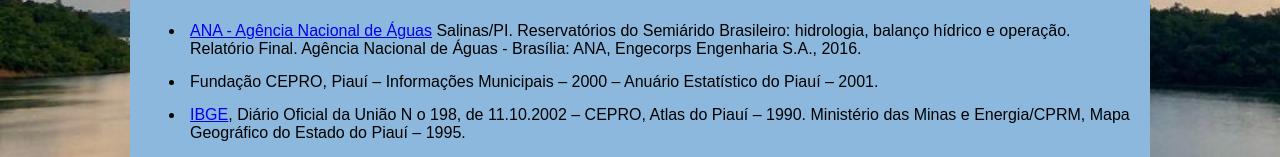
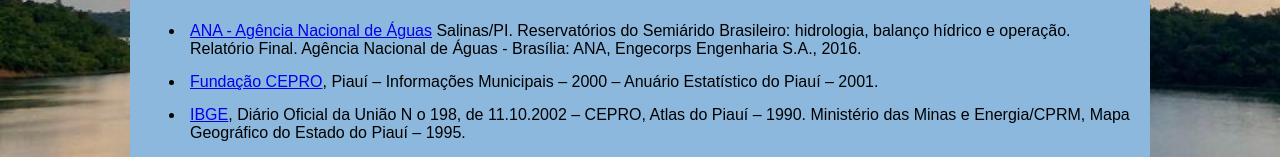
Before and after one commit to EduardoOliveiraS/Barragem-Salinas, a plain HTML site: page index.html in a window 1280 px wide. Shown: the part 1543-1700 px from the top of the page. Drawn offline with Linux system fonts and the light colour scheme.

Commit message:
atualizei

```diff
--- a/index.html
+++ b/index.html
@@ -27,7 +27,7 @@
                 <ul>
                         <li><a href="https://www.gov.br/ana/pt-br" target="_blank">ANA - Agência Nacional de Águas</a> Salinas/PI. Reservatórios do Semiárido Brasileiro: hidrologia, balanço hídrico e operação. Relatório Final. Agência Nacional de Águas - Brasília: ANA, Engecorps Engenharia S.A., 2016.</li>
                         <li>
-                            Fundação CEPRO, Piauí – Informações Municipais – 2000 – Anuário Estatístico do Piauí – 2001.</li>
+                            <a href="http://www.cepro.pi.gov.br/" target="_blank">Fundação CEPRO</a>, Piauí – Informações Municipais – 2000 – Anuário Estatístico do Piauí – 2001.</li>
                         <li><a href="https://cidades.ibge.gov.br/brasil/pi/teresina/panorama" target="_blank">IBGE</a>, Diário Oficial da União N o 198, de 11.10.2002 – CEPRO, Atlas do Piauí – 1990. Ministério das Minas e Energia/CPRM, Mapa Geográfico do Estado do Piauí – 1995.</li>
                         <li> FOTOS:Fonte Elaboração Própria</li>
                 </ul>
```
